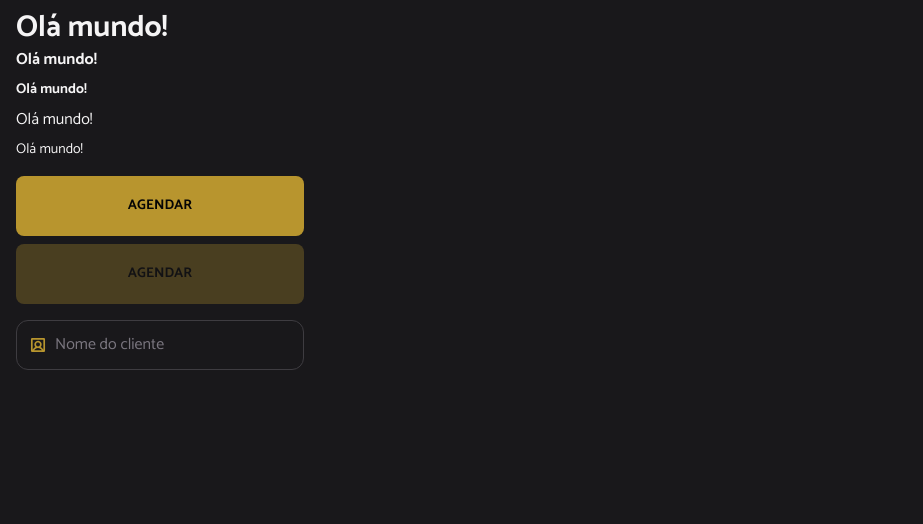
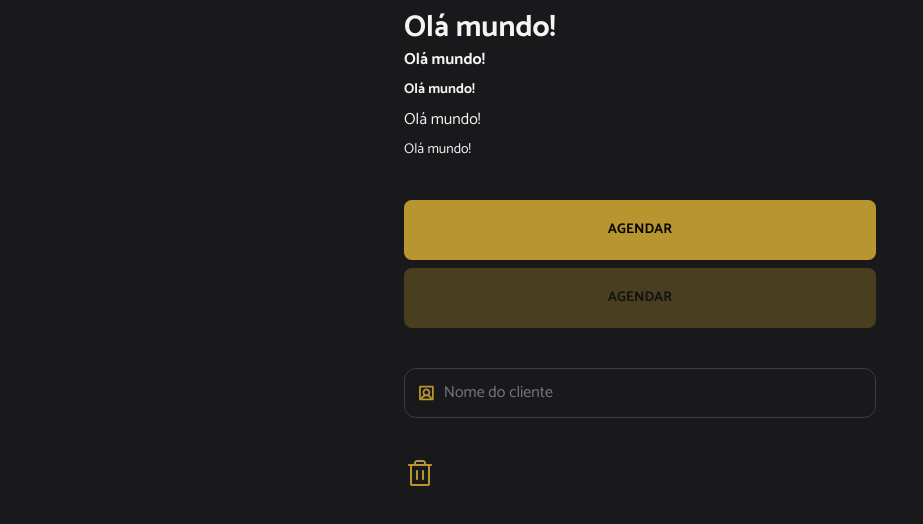
Before and after one commit to GabrielCardosoLIma/hair-day, a React (Vite) app: page / in a window 1280 px wide. Shown: the top 524 px of the page, without its empty margins (0-923 px from the left). Built offline with nearby package versions, Linux system fonts and the light colour scheme.

Commit message:
feat: adiciona o componente ButtonIcon

```diff
--- a/src/App.tsx
+++ b/src/App.tsx
@@ -1,18 +1,31 @@
 import { Button } from "./components/button";
 import { Text } from "./components/text";
 import { TextInput } from "./components/text-input";
+import { ButtonIcon } from "./components/button-icon";
 
 import UserSquare from "./assets/icons/user-square.svg?react";
+import TrashIcon  from "./assets/icons/trash.svg?react";
 
 export function App() {
   return (
-    <div className="flex flex-col p-4 text-gray-100 space-y-4 max-w-80">
+    <div className="mx-auto max-w-126 p-4">
+      <div className="grid gap-10">
         <div className="flex flex-col gap-2">
-        <Text variant="titleLg">Olá mundo!</Text>
-        <Text variant="titleMd">Olá mundo!</Text>
-        <Text variant="titleSm">Olá mundo!</Text>
-        <Text variant="textMd">Olá mundo!</Text>
-        <Text variant="textSm">Olá mundo!</Text>
+          <Text variant="titleLg" className="text-gray-100">
+            Olá mundo!
+          </Text>
+          <Text variant="titleMd" className="text-gray-100">
+            Olá mundo!
+          </Text>
+          <Text variant="titleSm" className="text-gray-100">
+            Olá mundo!
+          </Text>
+          <Text variant="textMd" className="text-gray-100">
+            Olá mundo!
+          </Text>
+          <Text variant="textSm" className="text-gray-100">
+            Olá mundo!
+          </Text>
         </div>
 
         <div className="flex flex-col gap-2">
@@ -23,6 +36,11 @@ export function App() {
         <div className="flex flex-col gap-2">
           <TextInput icon={UserSquare} placeholder="Nome do cliente" />
         </div>
+
+        <div>
+          <ButtonIcon icon={TrashIcon} />
+        </div>
+      </div>
     </div>
   );
 }
--- /dev/null
+++ b/src/components/button-icon.tsx
@@ -0,0 +1,28 @@
+import type React from "react";
+import { cva, type VariantProps } from "class-variance-authority";
+import { Icon } from "./icon";
+
+export const buttonIconContainerVariants = cva(
+  `
+      inline-flex items-center justify-center cursor-pointer
+      transition-colors group bg-transparent border-0 size-8
+    `
+);
+
+export const buttonIconIconVariants = cva(
+  "size-full fill-yellow group-hover:fill-yellow-dark transition-colors"
+);
+
+interface ButtonIconProps
+  extends React.ComponentProps<"button">,
+    VariantProps<typeof buttonIconContainerVariants> {
+  icon: React.ComponentProps<typeof Icon>["svg"];
+}
+
+export function ButtonIcon({ icon, className, ...props }: ButtonIconProps) {
+  return (
+    <button type="button" className={buttonIconContainerVariants({ className })} {...props}>
+      <Icon svg={icon} className={buttonIconIconVariants()} />
+    </button>
+  );
+}
```
Lines whose indentation alone changed are shown as unchanged.
